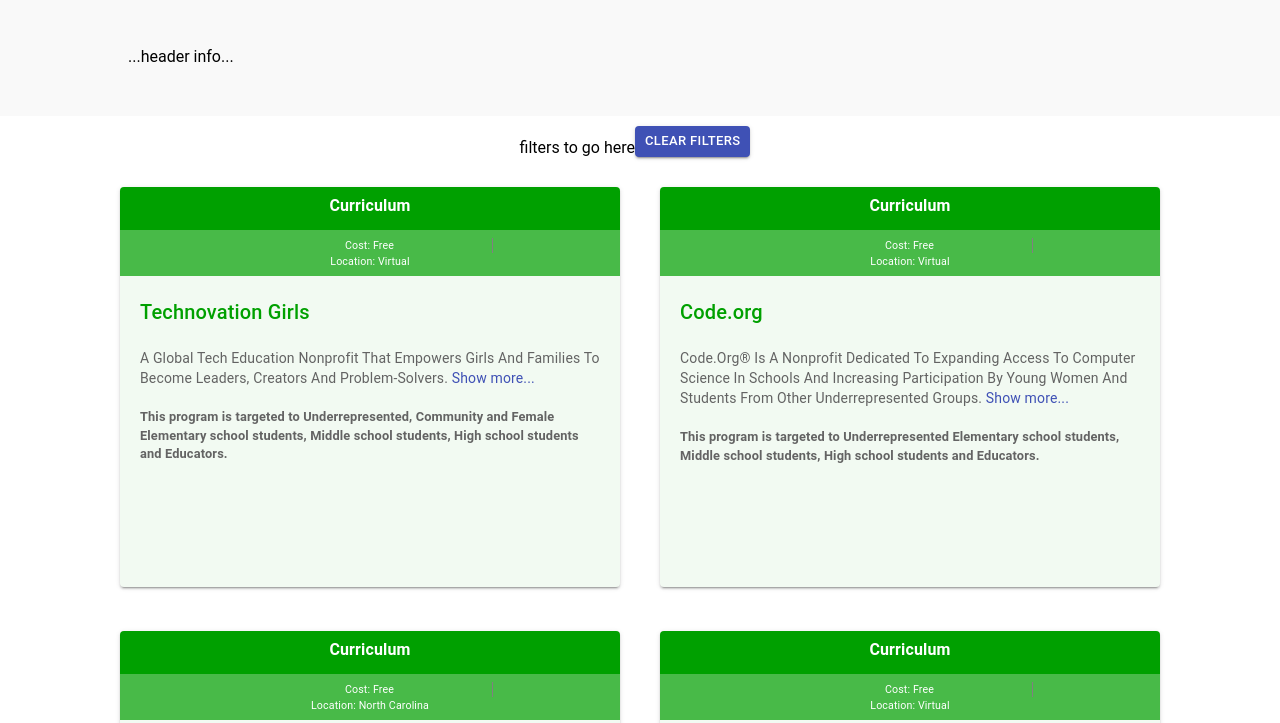
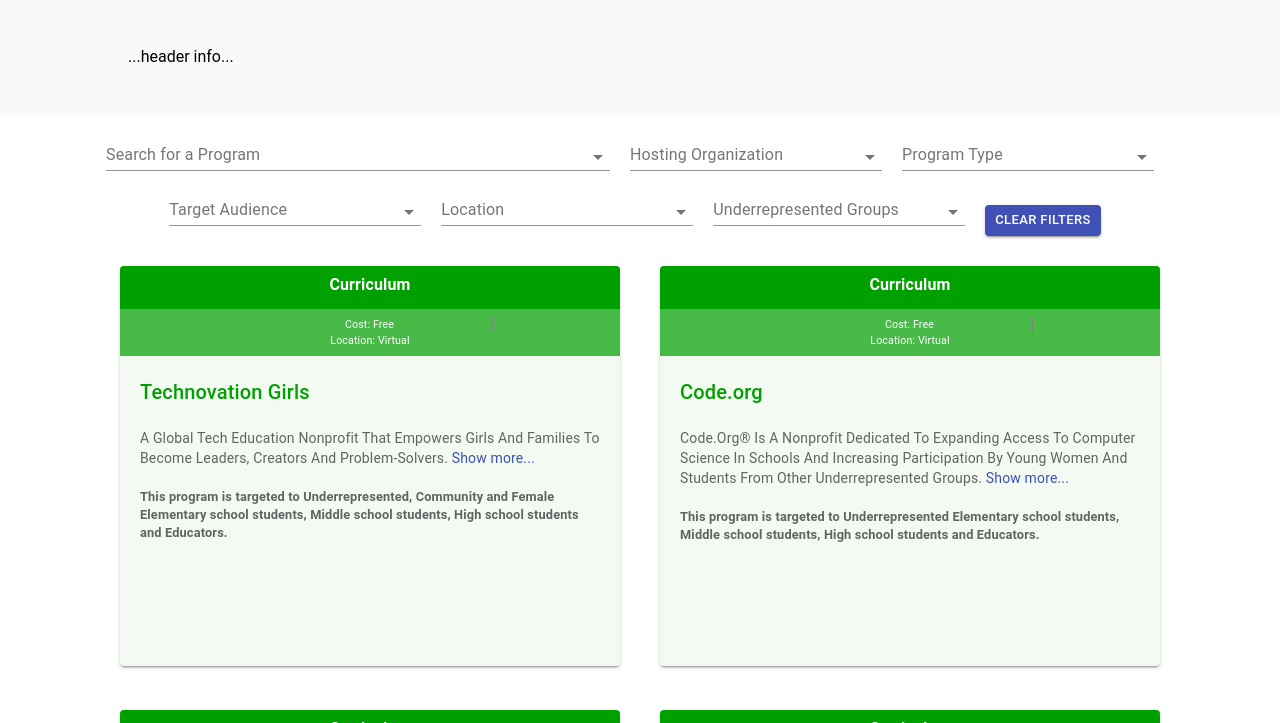
Before and after one commit to georgetown-cset/ai-education-catalog, a Gatsby site in the folder ai-education-programs/: page / in a window 1280 px wide. Shown: the part 77-800 px from the top of the page. Built offline with nearby package versions, Linux system fonts and the light colour scheme; Gatsby itself is replaced by a stand-in of ours.

Commit message:
Add autocomplete fields

```diff
--- a/ai-education-programs/src/pages/index.js
+++ b/ai-education-programs/src/pages/index.js
@@ -18,22 +18,105 @@ const IndexPage = () => {
   useEffect(() => {
     document.title = "AI Education Programs";
     document.documentElement.lang = "en";
-    //window.addEventListener("resize", handleWindowResize);
-    //handleWindowResize();
+    handleFilterRows(null, [], "name");
   }, []);
-
-  const [filteredPrograms, setFilteredPrograms] = React.useState(data.slice(0));
 
   // thank you https://stackoverflow.com/a/63066975
   const isSSR = typeof window === "undefined";
 
   const labelElts = [
     {"key": "name", "label": "Search for a Program"},
+    {"key": "organization", "label": "Hosting Organization"},
+    {"key": "type", "label": "Program Type"},
+    {"key": "target", "label": "Target Audience"},
+    {"key": "location", "label": "Location"},
+    {"key": "underrep", "label": "Underrepresented Groups"}
   ];
 
+  const defaultFilterValues = {
+    "name": [],
+    "organization": [],
+    "type": [],
+    "target": [],
+    "location": [],
+    "underrep": []
+  };
+  const [filterValues, setFilterValues] = React.useState({...defaultFilterValues});
+  const [filterMetadata, setFilterMetadata] = React.useState({...defaultFilterValues});
+  const [filteredPrograms, setFilteredPrograms] = React.useState(data.slice(0));
 
+  const handleFilterRows = (evt, filters, changed_key, reset = false) => {
+    const cleanFilters = filters.filter(k => (k !== null) && (k !== ""));
+    let updatedFilterValues = {...filterValues};
+    updatedFilterValues[changed_key] = cleanFilters;
+    if(reset){
+      updatedFilterValues = {...defaultFilterValues};
+    }
+    setFilterValues(updatedFilterValues);
 
-  let simplify = false;
+    const filteredData = [];
+    const filteredProgramMetadata = {};
+    for(let key in filterValues){
+      filteredProgramMetadata[key] = [];
+    }
+    for(let program of data) {
+      let include = true;
+      const includeKeyFilt = {};
+      for(let key in filteredProgramMetadata){
+        includeKeyFilt[key] = true;
+      }
+      for (let key in filterValues) {
+        if ((updatedFilterValues[key].length !== 0) &&
+          ((typeof(program[key]) === "string" && !updatedFilterValues[key].includes(program[key])) ||
+            (typeof(program[key]) === "object" && !hasOverlap(updatedFilterValues[key], program[key])))) {
+          include = false;
+          for(let other_key in filteredProgramMetadata){
+            if(other_key !== key) {
+              includeKeyFilt[other_key] = false;
+            }
+          }
+        }
+      }
+      if(include){
+        filteredData.push(program);
+      }
+      for(let key in filterValues){
+        if(includeKeyFilt[key] && (key in program) && (program[key] !== null)){
+          if(filteredProgramMetadata[key] === null){
+            filteredProgramMetadata[key] = [];
+          }
+          if(typeof(program[key]) === "string") {
+            filteredProgramMetadata[key].push(program[key])
+          } else {
+            filteredProgramMetadata[key].push(...program[key])
+          }
+        }
+      }
+    }
+    for(let key in filteredProgramMetadata) {
+      filteredProgramMetadata[key] = [...new Set(filteredProgramMetadata[key])].sort();
+    }
+
+    setFilteredPrograms(filteredData);
+    setFilterMetadata(filteredProgramMetadata);
+  };
+
+  const hasOverlap = (ary_a, ary_b) => {
+    if(ary_a === null || ary_b === null){
+      return false;
+    }
+    for(let elt of ary_a){
+      if(ary_b.includes(elt)){
+        return true;
+      }
+    }
+    return false;
+  };
+
+  const resetFilter = () => {
+    setFilteredPrograms(data.slice(0));
+    handleFilterRows(null, [], "name", true);
+  };
 
   return (
     <div>
@@ -58,16 +141,28 @@ const IndexPage = () => {
         <React.Suspense fallback={<div style={{textAlign: "center"}}><CircularProgress/></div>}>
           <div style={{backgroundColor: "#FFFFFF", textAlign: "center"}}>
             <div id={"search-bar"} style={{padding: "10px", textAlign: "center"}}>
-              filters to go here
-              <div style={{display: (simplify ? "block" : "inline-block"), verticalAlign: "bottom"}}>
-                <Button color="primary" size="small" variant="contained" style={{marginRight: "10px"}}>
+              {labelElts.map(labelElt =>
+              <Autocomplete
+                multiple
+                options={filterMetadata[labelElt.key]}
+                style={{ width: (labelElt.key === "name" ? "40%" : "20%"),
+                  minWidth: "250px", padding:"0px 20px 10px 0px", display: "inline-block"}}
+                size="small"
+                key={labelElt.key}
+                renderInput={(params) => <TextField {...params} label={labelElt.label}/>}
+                onChange={(evt, values) => handleFilterRows(evt, values, labelElt.key)}
+                value={filterValues[labelElt.key]}
+               />
+              )}
+              <div style={{display: "inline-block", verticalAlign: "bottom"}}>
+                <Button color="primary" size="small" variant="contained" style={{marginRight: "10px"}} onClick={resetFilter}>
                   Clear Filters
                 </Button>
               </div>
             </div>
             <div>
             {filteredPrograms.map(program => (
-              <ProgramCard key={program.name} program={program} simplify={simplify}/>
+              <ProgramCard key={program.id+"-"+program.name} program={program}/>
             ))}
             </div>
           </div>
@@ -78,7 +173,7 @@ const IndexPage = () => {
 };
 
 const ProgramCard = (props) => {
-    const {program, simplify} = props;
+    const {program} = props;
     const [showLongSummary, setShowLongSummary] = React.useState(false);
 
     const get_pretty_list = function(ary){
@@ -98,7 +193,7 @@ const ProgramCard = (props) => {
         display: "inline-block", textAlign: "left",
         minHeight: "400px", backgroundColor: "rgba(0,160,0,0.05)"}}>
         <ProgramCardHeader program={program}/>
-        <div style={{padding: (simplify ? "0px" : "10px 20px 20px 20px"), marginTop: "10px"}}>
+        <div style={{padding: "10px 20px 20px 20px", marginTop: "10px"}}>
           <div style={{marginBottom: "20px"}}>
             <Typography variant={"h6"}>
               <Link rel={"noreferrer"} target={"_blank"} href={""} style={{color: "rgba(0,160,0,1)"}}>{program.name}</Link>
@@ -122,6 +217,7 @@ const ProgramCard = (props) => {
 
 const ProgramCardHeader = (props) => {
   const {program} = props;
+
   return (
     <div>
         <CardActionArea style={{backgroundColor: "rgba(0,160,0,1)", padding: "7px 5px", color: "white", textAlign: "center"}}>
```
